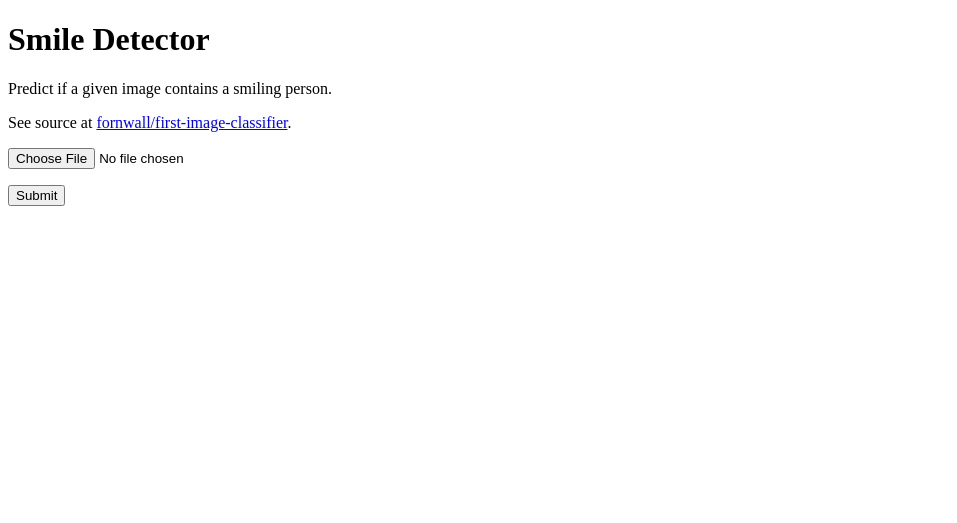
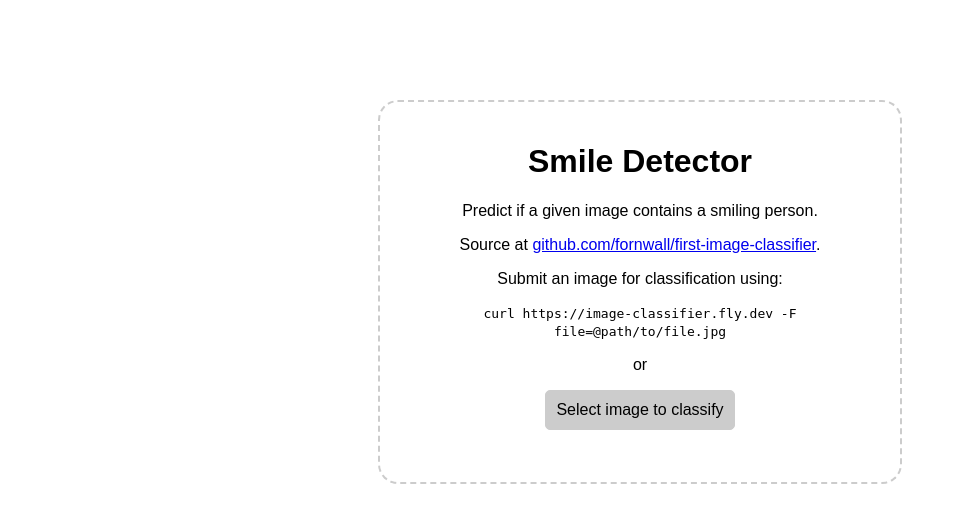
Before and after one commit to fornwall/first-image-classifier, a Flask app: page / in a window 1280 px wide. Shown: the top 523 px of the page, without its empty margins (0-957 px from the left). Run offline with Flask 2, Linux system fonts and the light colour scheme.

Commit message:
Some tweaks

```diff
--- a/flask_web/app.py
+++ b/flask_web/app.py
@@ -1,4 +1,4 @@
-from flask import Flask, render_template, request
+from flask import Flask, render_template, request, jsonify
 # from PIL import Image
 from tempfile import NamedTemporaryFile
 from fastai.learner import load_learner
@@ -17,6 +17,11 @@ def hello_world():
     return render_template("index.html")
 
 
+@app.route("/script.js")
+def script():
+    return render_template("script.js")
+
+
 @app.route("/", methods=["POST"])
 def upload_file():
     uploaded_file = request.files["file"]
@@ -26,11 +31,12 @@ def upload_file():
         prediction = learner.predict(temp.name)
         predicted_category = prediction[0] # 'yes' or 'no'
         predicted_category_idx = list(learner.dls.vocab).index(predicted_category)
-        certainty = prediction[2][predicted_category_idx]
+        certainty = prediction[2][predicted_category_idx].item()
 
-        return f"Smiling: {prediction[0]} (with {certainty} certainty)"
+        smiling = predicted_category == 'yes'
+        return jsonify(smiling=smiling, certainty=certainty)
     except Exception as e:
-        return f"File: {upload_file}, Exception: {e}"
+        return jsonify(error=f"{e}")
 
 
 if __name__ == "__main__":
--- a/flask_web/templates/index.html
+++ b/flask_web/templates/index.html
@@ -1,18 +1,50 @@
 <!doctype html>
 <html>
   <head>
+    <meta charset="utf-8"/>
     <title>Smile Detector</title>
+    <style>
+      form {
+          border: 2px dashed #ccc;
+          border-radius: 20px;
+          width: 480px;
+          font-family: sans-serif;
+          margin: 100px auto;
+          padding: 20px;
+          margin-bottom: 10px;
+          text-align: center;
+      }
+      form.highlight { border-color: purple; }
+      p { margin-top: 0; }
+      #gallery { margin-top: 2em; text-align: center; }
+      #gallery img { width: 200px; vertical-align: middle; }
+      .button {
+          display: inline-block;
+          padding: 10px;
+          background: #ccc;
+          cursor: pointer;
+          border-radius: 5px;
+          border: 1px solid #ccc;
+        }
+      .button:hover { background: #ddd; }
+      input { display: none; }
+    </style>
   </head>
   <body>
-    <h1>Smile Detector</h1>
+    <form method="post" action="" enctype="multipart/form-data">
+      <h1>Smile Detector</h1>
+      <p>Predict if a given image contains a smiling person.</p>
+      <p>Source at <a href="https://github.com/fornwall/first-image-classifier">github.com/fornwall/first-image-classifier</a>.</p>
+      <p>Submit an image for classification using:</p>
+      <p><code>curl https://image-classifier.fly.dev -F file=@path/to/file.jpg</code></p>
+      <p>or</p>
+      <input type="file" id="file" name="file" accept="image/*"/>
+      <label class="button" for="file">Select image to classify</label>
 
-    <p>Predict if a given image contains a smiling person.</p>
-    <p>See source at <a href="https://github.com/fornwall/first-image-classifier">fornwall/first-image-classifier</a>.</p>
-
-    <form method="POST" action="" enctype="multipart/form-data">
-      <p><input type="file" name="file" accept="image/*"/></p>
-      <p><input type="submit" value="Submit"/></p>
+      <div id="gallery"></div>
+      <div id="output"></div>
     </form>
 
+    <script src="script.js"></script>
   </body>
 </html>
--- /dev/null
+++ b/flask_web/templates/script.js
@@ -0,0 +1,58 @@
+// https://www.smashingmagazine.com/2018/01/drag-drop-file-uploader-vanilla-js/
+let dropArea = document.documentElement;
+let form = document.querySelector('form');
+
+['dragenter', 'dragover', 'dragleave', 'drop'].forEach(eventName => {
+  dropArea.addEventListener(eventName, (e) => {
+    e.preventDefault()
+    e.stopPropagation()
+
+    const method = ['dragenter', 'dragover'].includes(eventName) ? 'add' : 'remove';
+    form.classList[method]('highlight');
+
+    if (eventName == 'drop') {
+      const files = e.dataTransfer.files;
+      handleFiles(files);
+    }
+  }, false);
+});
+
+function handleFiles(files) {
+  previewFile(files[0]);
+  uploadFile(files[0]);
+}
+
+document.querySelector('#file').addEventListener('change', (e) => {
+    handleFiles(e.target.files);
+});
+
+function uploadFile(file) {
+  let url = '';
+  let formData = new FormData();
+  formData.append('file', file)
+  fetch(url, { method: 'POST', body: formData })
+    .then((response) => response.json())
+    .then((data) => {
+        const smiling = data['smiling'];
+        const certainty = data['certainty'];
+
+        const output = document.querySelector('#output');
+        output.innerHTML = '';
+        const outputText = document.createElement('h2');
+        outputText.textContent = 'Smiling: ' + (smiling ? 'YES' : 'NO') + ' (' + certainty.toFixed(3) + ' certain)';
+        output.appendChild(outputText);
+    });
+}
+
+
+function previewFile(file) {
+  const gallery = document.getElementById('gallery');
+  gallery.innerHTML = '';
+  const reader = new FileReader()
+  reader.readAsDataURL(file)
+  reader.onloadend = () => {
+    let img = document.createElement('img');
+    img.src = reader.result;
+    gallery.appendChild(img);
+  };
+}
```
